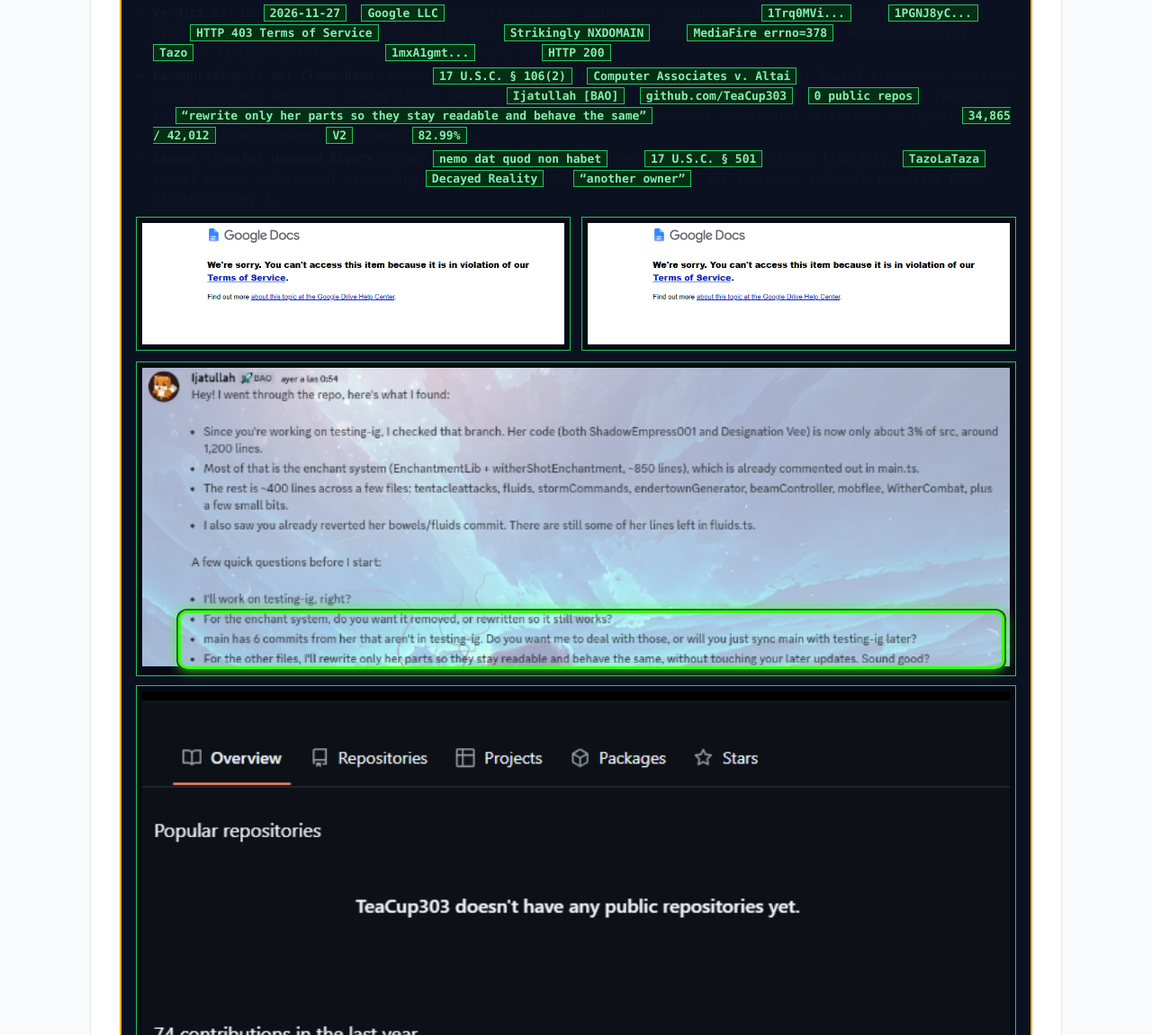
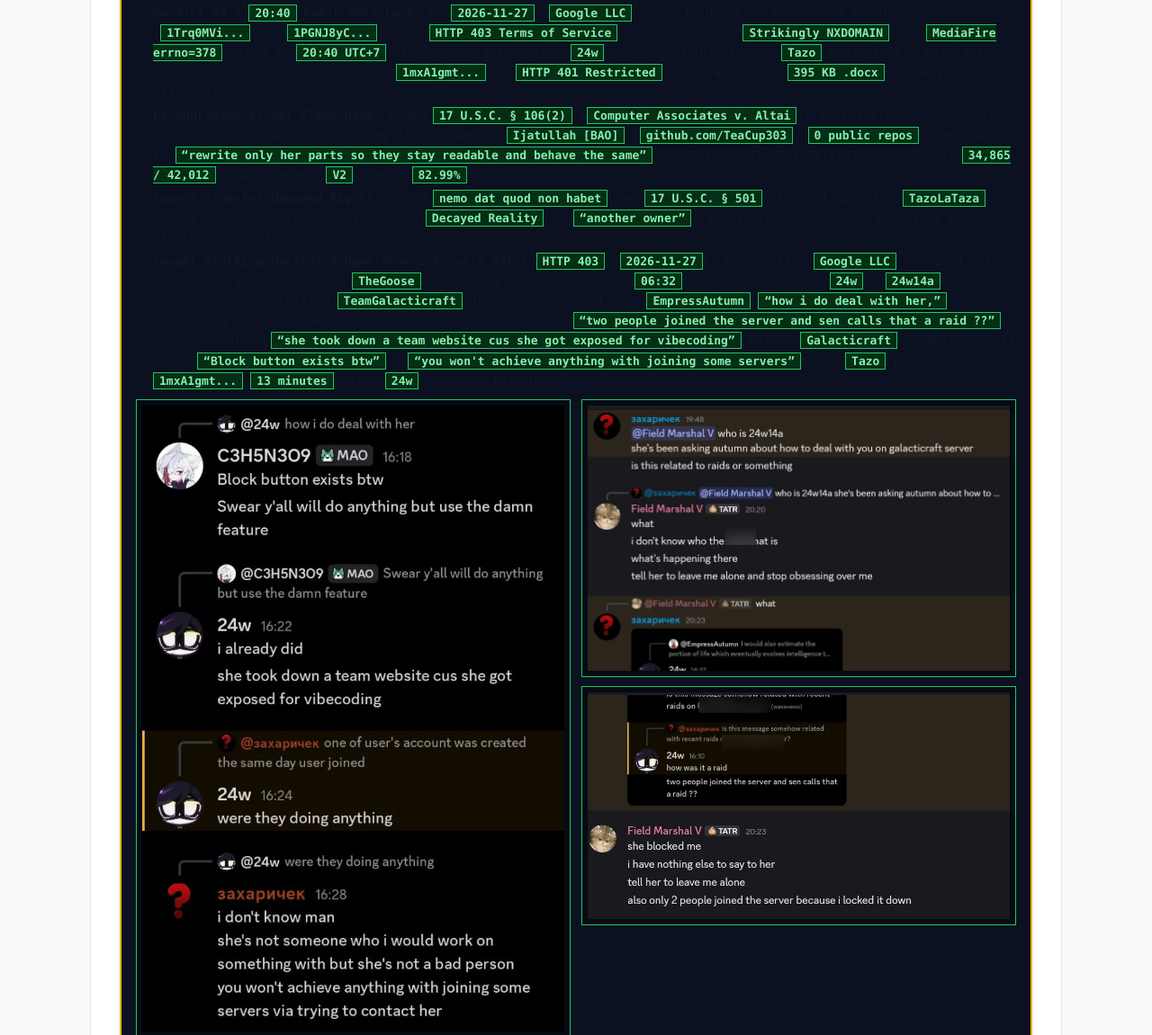
Before and after one commit to Senthemodder/Senthemodder.github.io, a plain HTML site: page record-2026-11-25.html in a window 1280 px wide. Shown: the part 218-1369 px from the top of the page at 90% size. Drawn offline with Linux system fonts and the light colour scheme.

Commit message:
add nov 27 cross-server stalking and doc lock update

```diff
--- a/record-2026-11-25.html
+++ b/record-2026-11-25.html
@@ -385,10 +385,30 @@
         </div>
         <span class="spoiler-lead">Three independent US corporate compliance actions are now complete, and neither direct-access paraphrasing nor transferring the repo cures infringement:</span>
         <ul style="margin: 6px 0 10px; padding-left: 19px;">
-          <li style="margin-bottom: 4px;"><strong>Verdict #3:</strong> On <code>2026-11-27</code>, <code>Google LLC</code> globally disabled both smear Google Docs (<code>1Trq0MVi...</code> and <code>1PGNJ8yC...</code>) with <code>HTTP 403 Terms of Service</code> locks alongside <code>Strikingly NXDOMAIN</code> and <code>MediaFire errno=378</code>, while preserving <code>Tazo</code>'s AI/code confession Doc <code>1mxA1gmt...</code> live at <code>HTTP 200</code>.</li>
+          <li style="margin-bottom: 4px;"><strong>Verdict #3 + <code>20:40</code> Panic Self-Lock:</strong> On <code>2026-11-27</code>, <code>Google LLC</code> globally disabled both smear Google Docs (<code>1Trq0MVi...</code> and <code>1PGNJ8yC...</code>) with <code>HTTP 403 Terms of Service</code> locks alongside <code>Strikingly NXDOMAIN</code> and <code>MediaFire errno=378</code>; then at <code>20:40 UTC+7</code> (13 minutes after proxy <code>24w</code> was handed this link), <code>Tazo</code> panic-locked his last surviving AI/code confession Doc <code>1mxA1gmt...</code> to <code>HTTP 401 Restricted</code> (too late: full <code>395 KB .docx</code> already hashed offline).</li>
           <li style="margin-bottom: 4px;"><strong>Paraphrasing Is Not Clean-Room:</strong> Under <code>17 U.S.C. &sect; 106(2)</code> (<code>Computer Associates v. Altai</code>), lawful clean-room rewrites require a coder who never saw my files; handing <code>Ijatullah [BAO]</code> (<code>github.com/TeaCup303</code>, <code>0 public repos</code>) raw source to <code>&ldquo;rewrite only her parts so they stay readable and behave the same&rdquo;</code> creates an unlawful derivative on top of <code>34,865 / 42,012</code> Codex-renamed <code>V2</code> lines (<code>82.99%</code>).</li>
-          <li style="margin-bottom: 0;"><strong>Cannot Transfer Unowned Rights:</strong> Under <code>nemo dat quod non habet</code> and <code>17 U.S.C. &sect; 501</code> strict liability, <code>TazoLaTaza</code> cannot escape enforcement by handing <code>Decayed Reality</code> to <code>&ldquo;another owner&rdquo;</code>; any successor inherits immediate DMCA strikes on Day 1.</li>
+          <li style="margin-bottom: 4px;"><strong>Cannot Transfer Unowned Rights:</strong> Under <code>nemo dat quod non habet</code> and <code>17 U.S.C. &sect; 501</code> strict liability, <code>TazoLaTaza</code> cannot escape enforcement by handing <code>Decayed Reality</code> to <code>&ldquo;another owner&rdquo;</code>; any successor inherits immediate DMCA strikes on Day 1.</li>
+          <li style="margin-bottom: 0;"><strong>Caught Stalking Unrelated Open-Source Servers After <code>HTTP 403</code> (<code>2026-11-27</code>):</strong> Hours after <code>Google LLC</code> disabled both smear Docs and sleeper alt <code>TheGoose</code> entered my locked server at <code>06:32</code>, pre-blocked proxy <code>24w</code> / <code>24w14a</code> stalked my CV onto the unrelated <code>TeamGalacticraft</code> Java server asking lead <code>EmpressAutumn</code> <code>&ldquo;how i do deal with her,&rdquo;</code> confessing insider knowledge of the exact spy-alt count (<code>&ldquo;two people joined the server and sen calls that a raid ??&rdquo;</code>) while repeating <code>&ldquo;she took down a team website cus she got exposed for vibecoding&rdquo;</code> before <code>Galacticraft</code> members shut it down (<code>&ldquo;Block button exists btw&rdquo;</code> / <code>&ldquo;you won't achieve anything with joining some servers&rdquo;</code>) and <code>Tazo</code> panic-privated <code>1mxA1gmt...</code> <code>13 minutes</code> after <code>24w</code> received this URL.</li>
         </ul>
+        <div class="spoiler-grid-2">
+          <div class="spoiler-shot">
+            <a href="./img/record-2026-11-25/47a_nov27_galacticraft_cross_server_stalking_caught.jpg" target="_blank" rel="noopener">
+              <img src="./img/record-2026-11-25/47a_nov27_galacticraft_cross_server_stalking_caught.jpg" alt="Unedited Galacticraft server screenshot showing 24w asking how to deal with her, admitting prior block, repeating website smear, and getting shut down by Galacticraft members" style="background: #0d1117;">
+            </a>
+          </div>
+          <div style="display: grid; gap: 10px; align-content: start;">
+            <div class="spoiler-shot">
+              <a href="./img/record-2026-11-25/47b_nov27_galacticraft_alert_blurred.jpg" target="_blank" rel="noopener">
+                <img src="./img/record-2026-11-25/47b_nov27_galacticraft_alert_blurred.jpg" alt="Galacticraft member alerting that 24w14a has been asking Autumn how to deal with you on Galacticraft server (single profanity blurred)" style="background: #0d1117;">
+              </a>
+            </div>
+            <div class="spoiler-shot">
+              <a href="./img/record-2026-11-25/47c_nov27_raid_confession_two_accounts.jpg" target="_blank" rel="noopener">
+                <img src="./img/record-2026-11-25/47c_nov27_raid_confession_two_accounts.jpg" alt="24w confessing insider knowledge that exactly two spy accounts joined my locked server before lockdown (private studio name blurred for NDA)" style="background: #0d1117;">
+              </a>
+            </div>
+          </div>
+        </div>
         <div class="spoiler-grid-2">
           <div class="spoiler-shot">
             <a href="./img/record-2026-11-25/45a_raw_nov27_gdoc_orig_403.png" target="_blank" rel="noopener">
```
Also changed, not shown: img/record-2026-11-25/47a_nov27_galacticraft_cross_server_stalking_caught.jpg (added), img/record-2026-11-25/47b_nov27_galacticraft_alert_blurred.jpg (added), img/record-2026-11-25/47c_nov27_raid_confession_two_accounts.jpg (added).
